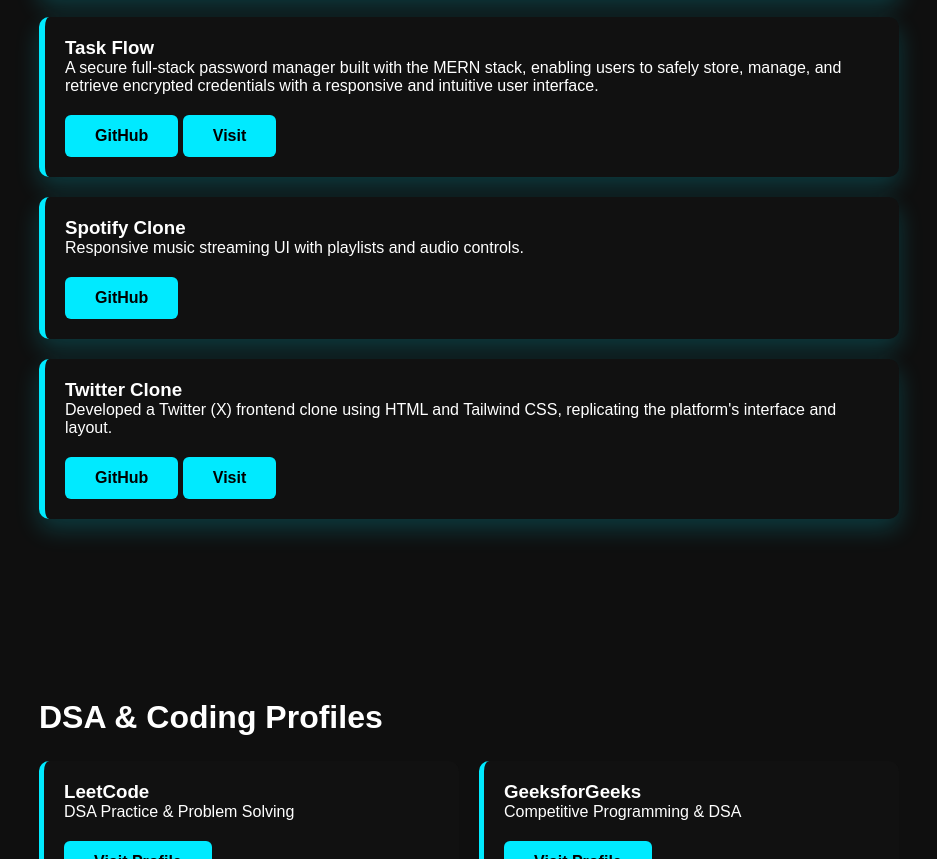
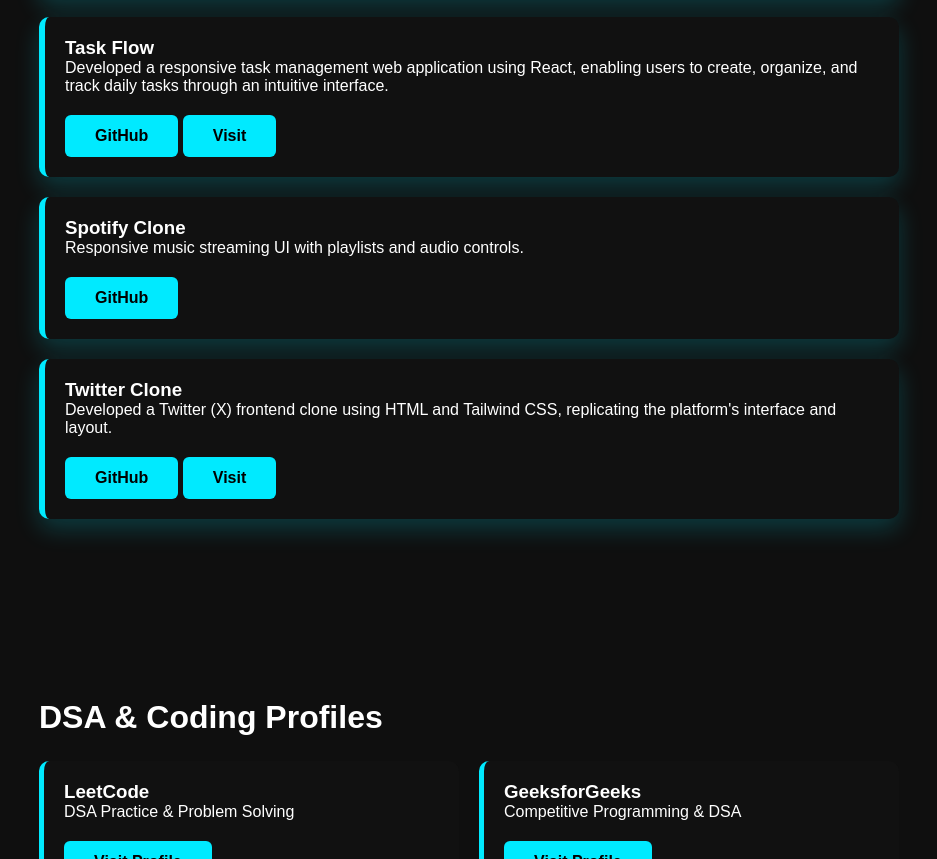
Before and after one commit to lavetimohankarthik-svg/portfolio, a plain HTML site: page frontend/index.html in a window 1280 px wide. Shown: the part 2393-3252 px from the top of the page, without its empty margins (171-1108 px from the left). Drawn offline with Linux system fonts and the light colour scheme.

Commit message:
Update Task Flow project

```diff
--- a/frontend/index.html
+++ b/frontend/index.html
@@ -184,8 +184,8 @@
             <h3>Task Flow</h3>
 
             <p>
-                A secure full-stack password manager built with the MERN stack, enabling users to safely store, manage,
-                and retrieve encrypted credentials with a responsive and intuitive user interface.
+                Developed a responsive task management web application using React, enabling users to create, organize,
+                and track daily tasks through an intuitive interface.
             </p>
 
 
```
